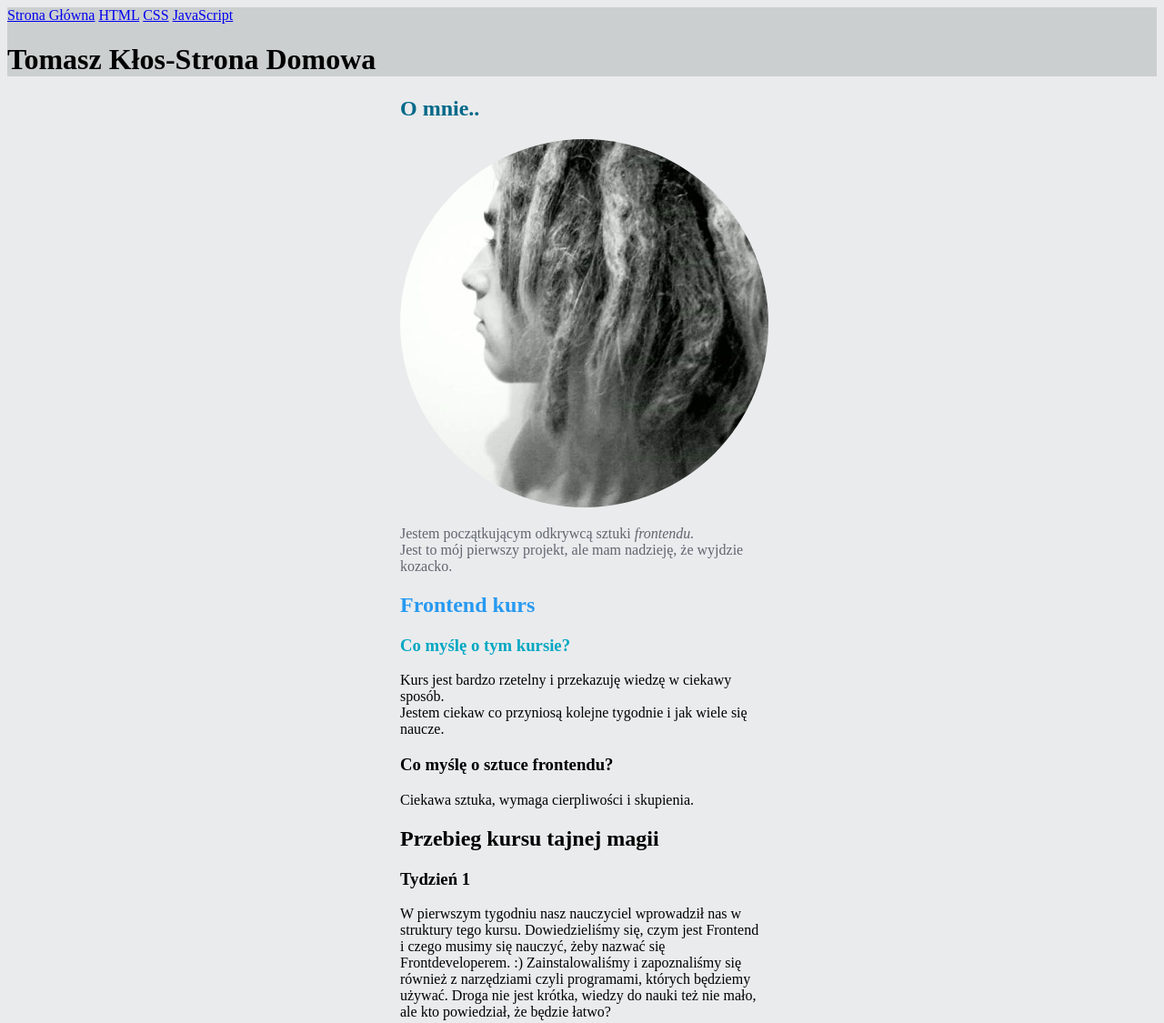
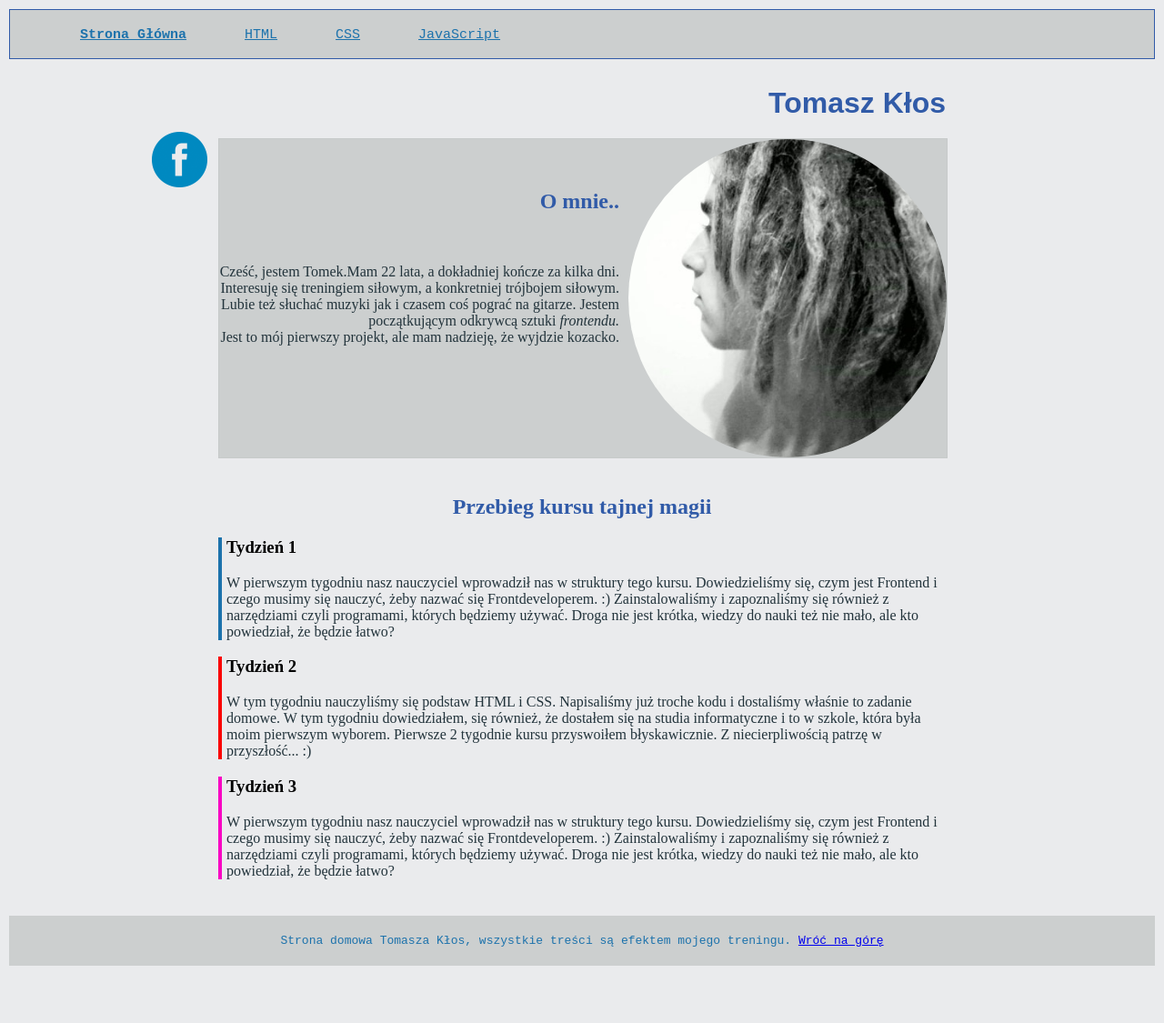
Before and after one commit to tomasz-klos/homepage, a plain HTML site: page index.html in a window 1280 px wide. Shown: the top 1125 px of the page at 91% size. After the commit the page ends 1072 px from the top, so only its background shows below. Drawn offline with Linux system fonts and the light colour scheme.

Commit message:
a lot of changes, home page

```diff
--- a/index.html
+++ b/index.html
@@ -10,46 +10,38 @@
   <body class="body">
     <header class="header" id="top">
       <nav class="navigation">
-        <a class="navigation__link" href="index.html">Strona Główna</a>
+        <a class="navigation__link" href="index.html"><b>Strona Główna</b></a>
         <a class="navigation__link" href="html.html"> HTML</a>
         <a class="navigation__link" href="css.html">CSS</a>
         <a class="navigation__link" href="javascript.html">JavaScript</a>
       </nav>
+      <a href="https://www.facebook.com/profile.php?id=100002902463490">
+        <img class="header__fb" src="fb.png" alt="ikonka facebook"
+      /></a>
 
-      <h1 class="navigation__title">Tomasz Kłos-Strona Domowa</h1>
     </header>
 
     <main class="main">
-      <section class="about-me">
+
+      <h1 class="main__title">Tomasz Kłos</h1>
+
+      <article class="about-me">
+        <img class="about-me__image" src="dred.jpg" alt="Tomasz w dredach" />
         <h2 class="about-me__header">O mnie..</h2>
-        <img class="about-me__image" src="dred.jpg" alt="Tomasz w dredach" />
 
-        <p class="about-me__decription">
-          Jestem początkującym odkrywcą sztuki <i>frontendu.</i><br />
+        <p class="about-me__description">
+           Cześć, jestem Tomek.Mam 22 lata, a dokładniej kończe za kilka dni.
+           Interesuję się treningiem siłowym, a konkretniej trójbojem siłowym.
+           Lubie też słuchać muzyki jak i czasem coś pograć na gitarze.
+           Jestem początkującym odkrywcą sztuki <i>frontendu.</i><br />
 
-          Jest to mój pierwszy projekt, ale mam nadzieję, że wyjdzie kozacko.
+           Jest to mój pierwszy projekt, ale mam nadzieję, że wyjdzie kozacko.
+
         </p>
-      </section>
-      <section class="frontend">
-        <h2 class="frontend__title">Frontend kurs</h2>
-        <article class="frontend__article">
-          <h3 class="frontend__subtitle">Co myślę o tym kursie?</h3>
-          <p class="frontend__description">
-            Kurs jest bardzo rzetelny i przekazuję wiedzę w ciekawy sposób.<br />
-
-            Jestem ciekaw co przyniosą kolejne tygodnie i jak wiele się naucze.
-          </p>
-        </article>
-        <article class="frontend__article-2">
-          <h3 class="frontend__subtitle-2">Co myślę o sztuce frontendu?</h3>
-          <p class="frontend__description-2">
-            Ciekawa sztuka, wymaga cierpliwości i skupienia.
-          </p>
-        </article>
-      </section>
+      </article>
       <section class="frontend-road">
         <h2 class="frontend-road__title">Przebieg kursu tajnej magii</h2>
-        <article class="frontend-road__article">
+        <article class="frontend-road__article frontend-road__article--first">
           <h3 class="frontend-road__subtitle">Tydzień 1</h3>
           <p class="frontend-road__description">
             W pierwszym tygodniu nasz nauczyciel wprowadził nas w struktury tego
@@ -60,9 +52,9 @@
             mało, ale kto powiedział, że będzie łatwo?
           </p>
         </article>
-        <article class="frontend-road__article-2">
-          <h3 class="frontend-road__subtitle-2">Tydzień 2</h3>
-          <p class="frontend-road__description-2">
+        <article class="frontend-road__article frontend-road__article--second">
+          <h3 class="frontend-road__subtitle">Tydzień 2</h3>
+          <p class="frontend-road__description">
             W tym tygodniu nauczyliśmy się podstaw HTML i CSS. Napisaliśmy już
             troche kodu i dostaliśmy właśnie to zadanie domowe. W tym tygodniu
             dowiedziałem, się również, że dostałem się na studia informatyczne i
@@ -71,9 +63,9 @@
             przyszłość... :)
           </p>
         </article>
-        <article class="frontend-road__article-3">
-          <h3 class="frontend-road__subtitle-3">Tydzień 3</h3>
-          <p class="frontend-road__description-3">
+        <article class="frontend-road__article frontend-road__article--third">
+          <h3 class="frontend-road__subtitle">Tydzień 3</h3>
+          <p class="frontend-road__description">
             W pierwszym tygodniu nasz nauczyciel wprowadził nas w struktury tego
             kursu. Dowiedzieliśmy się, czym jest Frontend i czego musimy się
             nauczyć, żeby nazwać się Frontdeveloperem. :) Zainstalowaliśmy i
--- a/style.css
+++ b/style.css
@@ -1,10 +1,20 @@
 .body {
     background: #EAEBED;
+    margin: 10px;
 
 }
 
 .header {
-    background: rgb(204, 207, 207);
+    background: #cccfcf;
+    padding: 17px;
+    margin-bottom: 30px;
+    max-height: 400px;
+    border: 1px solid #315ba8;
+
+
+
+
+
 }
 
 .navigation {
@@ -12,76 +22,74 @@
 }
 
 .navigation__link {
+    padding-left: 60px;
+    color: #1c72ac;
+    font-family: monospace;
+    font-size: 15px;
 
-}
-
-.navigation__title {
 
 }
 
 .main {
-    max-width: 400px;
+    max-width: 800px;
     margin: 0 auto;
 
 
 }
 
+.main__title {
+    margin: 20px 0;
+    text-align: right;
+    color: #315ba8;
+    font-family: sans-serif;
+
+
+}
+
 .about-me {
-    color: #60656F;
+    background: #cccfcf;
+    width: 800px;
+    height: 350px;
+    border: 1px solid #a5a3a322;
+
 }
 
 .about-me__header {
-    color: #006989
+    text-align: right;
+    color: #315ba8;
+    position: relative;
+    top: 10%;
 
 }
 
 .about-me__image {
-   border-radius: 270px;
+    border-radius: 270px;
+    width: 350px;
+    height: 350px;
+    float: right;
+    display: block;
+    margin-left: 10px;
 }
 
 .about-me__description {
+    position: relative;
+    top: 20%;
+    text-align: right;
+    color: #22333B;
 
 }
 
-.frontend {
-
-}
-
-.frontend__title {
-    color: #279AF1;
 
 
-}
-
-.frontend_article {
-
-}
-
-.frontend__subtitle {
-    color: #01A7C2
-}
-
-.frontend__description {
-
-}
-
-.frontend__article-2 {
-
-}
-
-.frontend__subtitle-2 {
-
-}
-
-.frontend__description-2 {
-
-}
-
 .frontend-road {
+    margin: 40px 0;
+    width: 800px;
 
 }
 
 .frontend-road__title {
+    text-align: center;
+    color: #315ba8;
 
 }
 
@@ -94,35 +102,33 @@
 }
 
 .frontend-road__description {
+    color: #22333B;
+
 
 }
 
-.frontend-road__article-2 {
-
+.frontend-road__article--first {
+    border-left: 4px solid #1c72ac;
+    padding-left: 5px;
 }
 
-.frontend-road__subtitle-2 {
-
+.frontend-road__article--second {
+    border-left: 4px solid #fa0505;
+    padding-left: 5px;
 }
 
-.frontend-road__description-2 {
-
-}
-
-.frontend-road__article-3 {
-
-}
-
-.frontend-road__subtitle-3 {
-
-}
-
-.frontend-road__description-3 {
-
+.frontend-road__article--third {
+    border-left: 4px solid #f804c3;
+    padding-left: 5px;
 }
 
 .footer {
-    color: #60656F
+    background: #cccfcf;
+    font-family: monospace;
+    text-align: center;
+    color: #1c72ac;
+    padding: 20px;
+
 }
 
 .html {
@@ -177,6 +183,11 @@
 
 }
 
+.header__fb {
+    position: fixed;
+    top: 100px;
+}
+
 .js__subtitle {
 
 }
```
Also changed, not shown: css.html (+21 -1 lines), html.html (+30 -10 lines), javascript.html (+26 -14 lines), fb.png (added).
